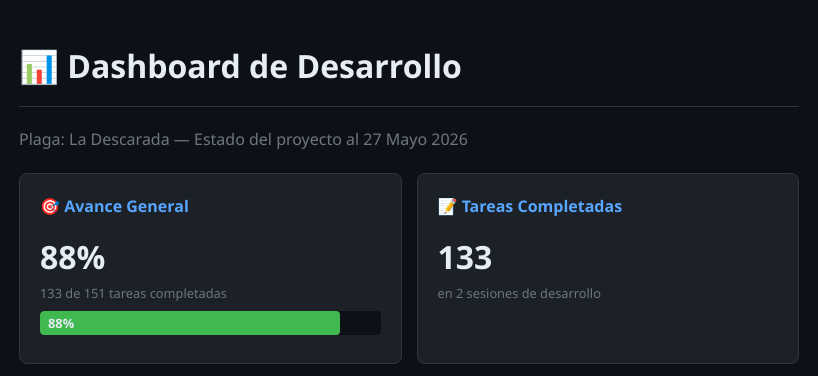
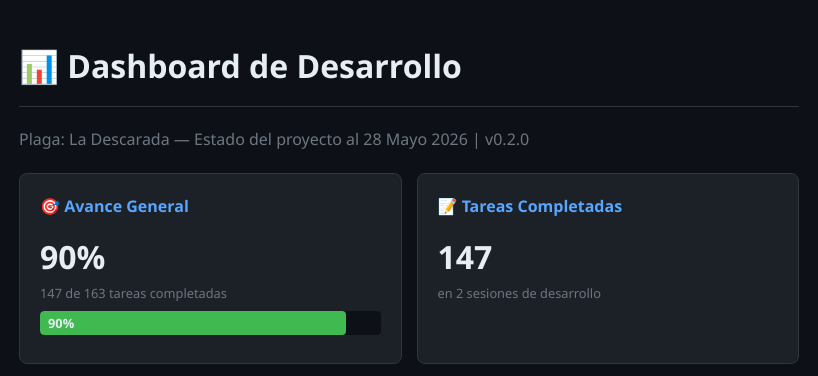
Before and after one commit to marbaezf-tech/plaga-wiki, a website: page dashboard.html in a window 1280 px wide. Shown: the top 376 px of the page, 321-1139 px from the left. Drawn offline with Linux system fonts and the light colour scheme.

Commit message:
release: v0.2.0 - dashboard 90%, bitacora updated, session 2 complete

```diff
--- a/dashboard.html
+++ b/dashboard.html
@@ -43,19 +43,19 @@
     <main id="content">
         <article>
             <h1>📊 Dashboard de Desarrollo</h1>
-            <p style="color: var(--text-muted);">Plaga: La Descarada — Estado del proyecto al 27 Mayo 2026</p>
+            <p style="color: var(--text-muted);">Plaga: La Descarada — Estado del proyecto al 28 Mayo 2026 | v0.2.0</p>
 
             <!-- Resumen rápido -->
             <div class="dashboard-grid">
                 <div class="dash-card">
                     <h3>🎯 Avance General</h3>
-                    <div class="stat-number">88%</div>
-                    <div class="stat-label-sm">133 de 151 tareas completadas</div>
-                    <div class="progress-bar"><div class="progress-fill fill-green" style="width:88%">88%</div></div>
+                    <div class="stat-number">90%</div>
+                    <div class="stat-label-sm">147 de 163 tareas completadas</div>
+                    <div class="progress-bar"><div class="progress-fill fill-green" style="width:90%">90%</div></div>
                 </div>
                 <div class="dash-card">
                     <h3>📝 Tareas Completadas</h3>
-                    <div class="stat-number">133</div>
+                    <div class="stat-number">147</div>
                     <div class="stat-label-sm">en 2 sesiones de desarrollo</div>
                 </div>
                 <div class="dash-card">
```
Also changed, not shown: BITACORA.md (+5 -5 lines).
